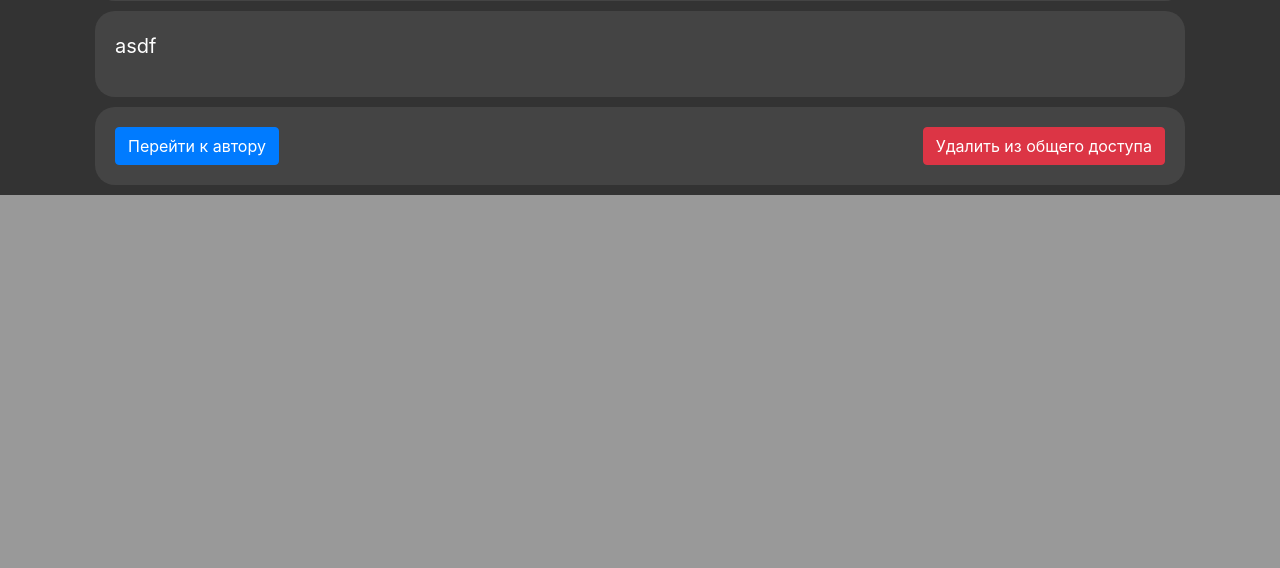
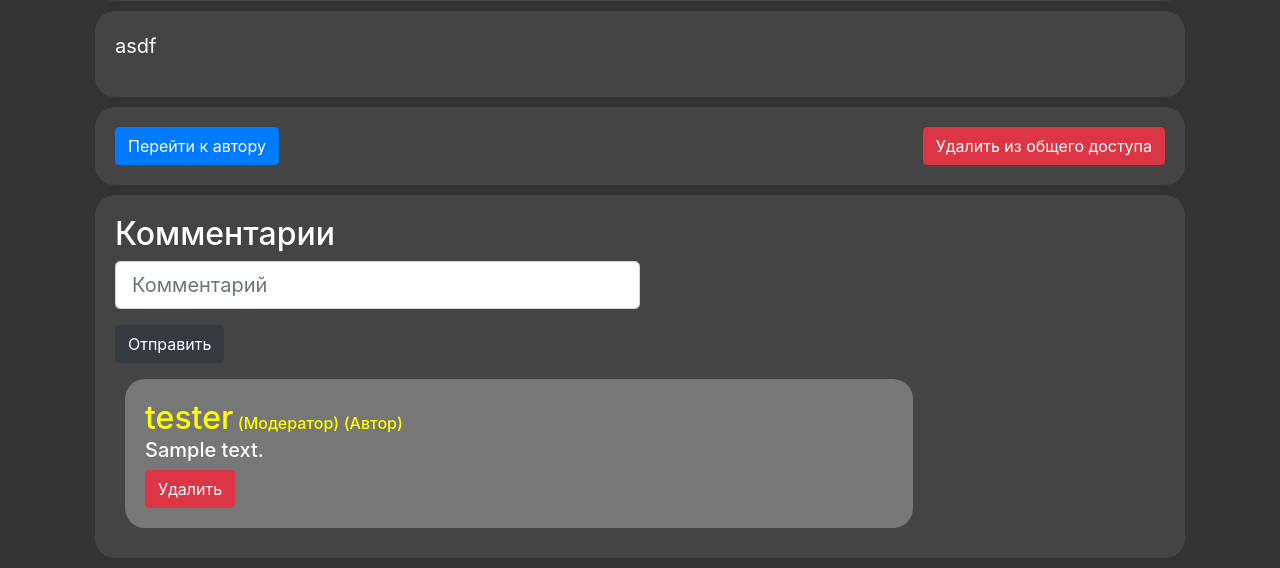
Before and after one commit to The-Mixa/GameStarter, a Flask app: a page that uses templates/game_page.html in a window 1280 px wide. Shown: the part 820-1388 px from the top of the page. Before the commit the page ends 1015 px from the top, so only its background shows below. Run offline with Flask 3, Linux system fonts and the light colour scheme; a user stored in the database is signed in; data comes from the database, SQL or seed files in the repository; both versions use the stored data as it was before the commit; tables that the repository leaves empty hold one stand-in row (values such as "Sample post"); some libraries are stand-ins or nearby versions; some web fonts are replaced.

Commit message:
Комментарии к играм сделаны

```diff
--- a/data/comments.py
+++ b/data/comments.py
@@ -13,8 +13,6 @@ class Comment(SqlAlchemyBase, SerializerMixin):
     userid = sqlalchemy.Column(sqlalchemy.Integer, sqlalchemy.ForeignKey("users.id"))
     gameid = sqlalchemy.Column(sqlalchemy.Integer, sqlalchemy.ForeignKey("games.id"))
     text = sqlalchemy.Column(sqlalchemy.Text)
-    likes = sqlalchemy.Column(sqlalchemy.Integer)
-    dislikes = sqlalchemy.Column(sqlalchemy.Integer)
 
     user = orm.relationship('User')
     game = orm.relationship('Game')
--- /dev/null
+++ b/forms/make_comment.py
@@ -0,0 +1,8 @@
+from flask_wtf import FlaskForm
+from wtforms import StringField, SubmitField
+from wtforms.validators import DataRequired
+
+
+class MakeCommentForm(FlaskForm):
+    text = StringField('Комментарий', validators=[DataRequired()])
+    submit = SubmitField('Отправить')
--- a/main.py
+++ b/main.py
@@ -14,6 +14,7 @@ from forms.login import LoginForm
 from forms.user import RegisterForm
 from forms.profile_edit import ProfileEditForm
 from forms.add_game import AddGameForm
+from forms.make_comment import MakeCommentForm
 
 from werkzeug.utils import secure_filename
 import os
@@ -93,8 +94,9 @@ def register():
             user.is_moderator = True
 
         f = form.profile_image.data
-        f.save(fr'static/profile_images/{user.id}{f.filename[-4:]}')
-        user.profile_image = fr'/static/profile_images/{user.id}{f.filename[-4:]}'
+        if f:
+            f.save(fr'static/profile_images/{user.id}{f.filename[-4:]}')
+            user.profile_image = fr'/static/profile_images/{user.id}{f.filename[-4:]}'
 
         db_sess.commit()
         return redirect('/')
@@ -242,14 +244,40 @@ def moderation():
     return render_template('moderation.html', title='Модерация', games=games, photos=photos)
 
 
-@app.route('/game/<game_name>')
+@app.route('/game/<game_name>', methods=['GET', 'POST'])
 def game_page(game_name):
     if not current_user.is_authenticated:
         return redirect('/preview')
     db_sess = db_session.create_session()
     game = db_sess.query(Game).filter(Game.name.like(game_name)).first()
-    return render_template('game_page.html', title=game.name, game=game, photos=game.photo, author=game.user)
+    make_comment_form = MakeCommentForm()
+    comments = db_sess.query(Comment).filter(Comment.gameid == game.id)
+    if game.in_moderate == 1 and not current_user.is_moderator:
+        return """<h1>You have not permissions to access this"""
+    if make_comment_form.validate_on_submit():
+        comment = Comment(
+            text=make_comment_form.text.data,
+            gameid=game.id,
+            userid=current_user.id
+        )
+        db_sess.add(comment)
+        db_sess.commit()
+        return redirect(f'/game/{game_name}')
+    return render_template('game_page.html', title=game.name, game=game, photos=game.photo, author=game.user, form=make_comment_form, comments=comments)
 
+
+@app.route('/delete_comment/<int:comment_id>')
+def delete_comment(comment_id):
+    if not current_user.is_authenticated:
+        return redirect('/preview')
+    db_sess = db_session.create_session()
+    comment = db_sess.query(Comment).filter(Comment.id == comment_id).first()
+    if comment.user.id != current_user.id or not current_user.is_moderator:
+        return """<h1>You have not permissions to access this"""
+    game_name = comment.game.name
+    db_sess.delete(comment)
+    db_sess.commit()
+    return redirect(f'/game/{game_name}')
 
 @app.route('/public-game-access/<game_name>')
 def access_public_game(game_name):
--- a/static/css/game_page.css
+++ b/static/css/game_page.css
@@ -20,3 +20,21 @@
 .content p{
     font-size: 20px;
 }
+.comments-block{
+    padding: 20px;
+    border-radius: 20px;
+    margin: 10px;
+    background-color: #444;
+    justify-content: space-between;
+}
+.comment{
+    padding: 20px;
+    border-radius: 20px;
+    margin: 10px;
+    background-color: #777777;
+    justify-content: space-between;
+    width: 75%;
+}
+.comment h2, h6{
+    display: inline;
+}
--- a/templates/game_page.html
+++ b/templates/game_page.html
@@ -47,5 +47,41 @@
     </div>
     {% endif %}
 </div>
+{% if not game.in_moderate %}
+<div class="comments-block">
+    <h2>Комментарии</h3>
+    <form action="" method="post">
+        {{ form.hidden_tag() }}
+        <p>
+            {{ form.text(class="form-control form-control-lg", placeholder="Комментарий", style="width: 50%") }}
+            {% for error in form.text.errors %}
+                <div class="alert alert-danger" role="alert">
+                    {{ error }}
+                </div>
+            {% endfor %}
+        </p>
+        <p>{{ form.submit(type="submit", class="btn btn-dark")}}</p>
+    </form>
+    {% for comment in comments %}
+        <div class="comment">
+            {% if comment.user.is_moderator or comment.user.id == game.author %}
+                <a href="/profile/{{comment.user.nickname}}" style="color: yellow"><h2>{{comment.user.nickname}}</h2></a>
+            {% else %}
+                <a href="/profile/{{comment.user.nickname}}" style="color: inherit"><h2>{{comment.user.nickname}}</h2></a>
+            {% endif %}
+            {% if comment.user.is_moderator%}
+                <h6 style="color: yellow" >(Модератор)</h6>
+            {% endif %}
+            {% if comment.user.id == game.author %}
+                <h6 style="color: yellow">(Автор)</h6>
+            {% endif %}
+            <h5>{{comment.text}}</h5>
+            {% if comment.user == current_user or current_user.is_moderator %}
+            <a href="/delete_comment/{{comment.id}}" class="btn btn-danger">Удалить</a>
+            {% endif %}
+        </div>
+    {% endfor %}
+</div>
+{% endif %}
 
 {% endblock %}
```
Also changed, not shown: db/games.sqlite, static/profile_images/1.jpg (deleted), static/profile_images/2.jpg (added), 15 other files.
